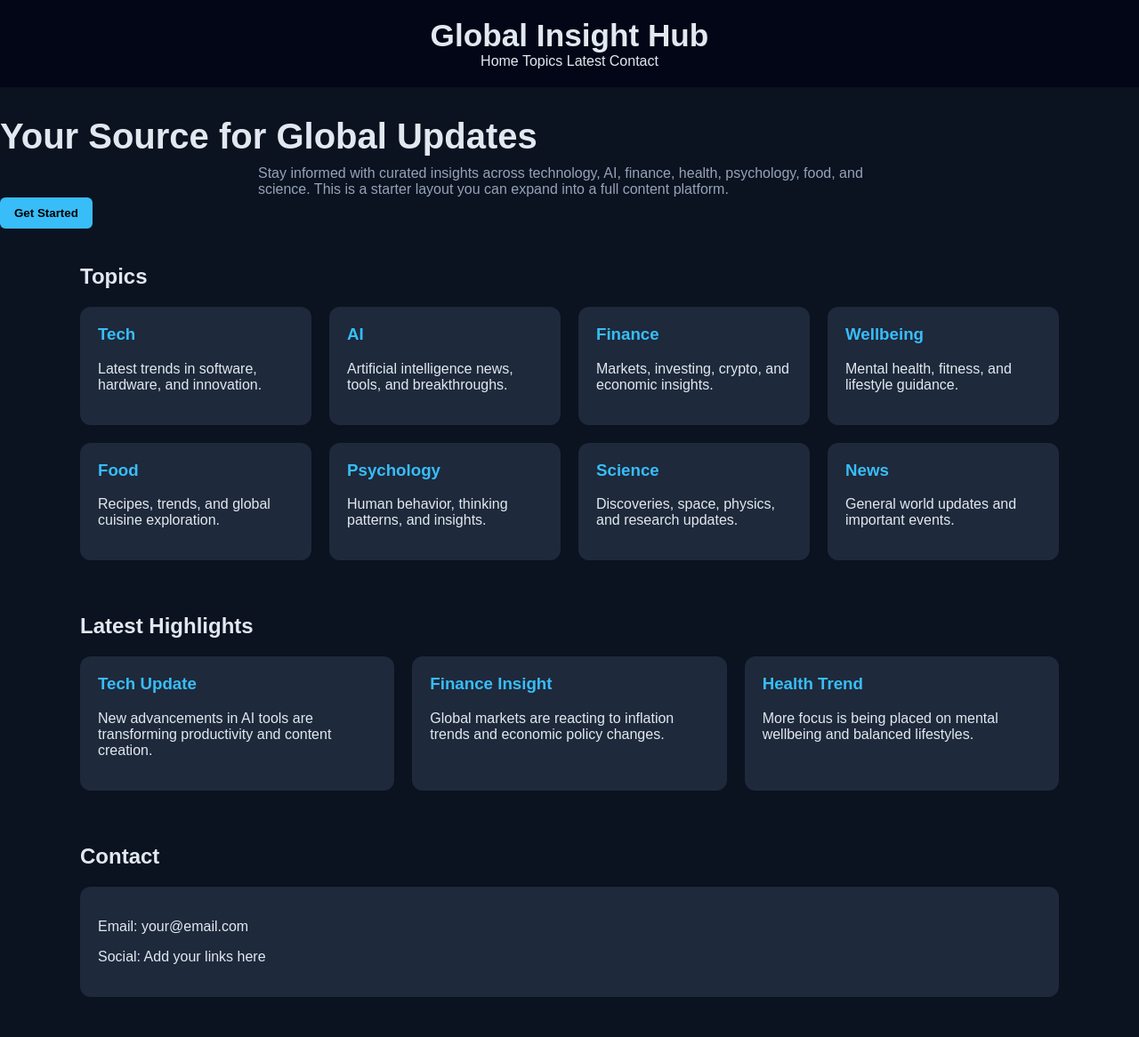
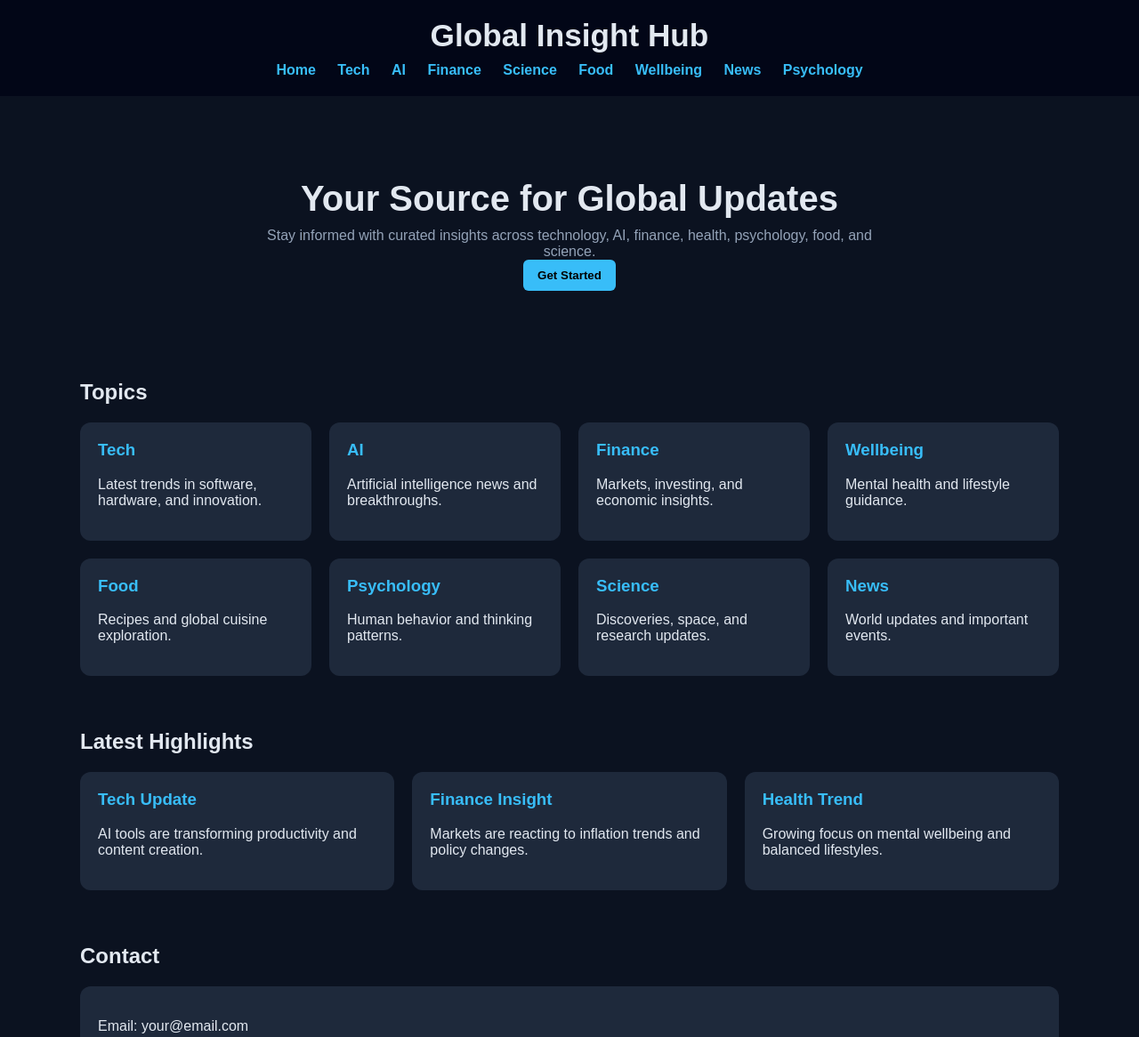
Before and after one commit to Maxcpore/global-insight-hub, a plain HTML site: page index.html in a window 1280 px wide. Shown: the top 1166 px of the page at 89% size. Drawn offline with Linux system fonts and the light colour scheme.

Commit message:
Update index.html

```diff
--- a/index.html
+++ b/index.html
@@ -1,15 +1,19 @@
-<!DOCTYPE html><html lang="en">
+<!DOCTYPE html>
+<html lang="en">
 <head>
   <meta charset="UTF-8" />
   <meta name="viewport" content="width=device-width, initial-scale=1.0" />
   <title>Global Insight Hub</title>
+
   <style>
     body {
       margin: 0;
       font-family: Arial, sans-serif;
       background-color: #0b1220;
       color: #e2e8f0;
-    }header {
+    }
+
+    header {
       background: #020617;
       padding: 20px;
       text-align: center;
@@ -20,17 +24,20 @@
       font-size: 2.2rem;
     }
 
-<nav>
-  <a href="index.html">Home</a>
-  <a href="tech.html">Tech</a>
-  <a href="ai.html">AI</a>
-  <a href="finance.html">Finance</a>
-  <a href="science.html">Science</a>
-  <a href="food.html">Food</a>
-  <a href="wellbeing.html">Wellbeing</a>
-  <a href="news.html">News</a>
-  <a href="psychology.html">Psychology</a>
-</nav>
+    nav {
+      margin-top: 10px;
+    }
+
+    nav a {
+      color: #38bdf8;
+      margin: 0 10px;
+      text-decoration: none;
+      font-weight: bold;
+    }
+
+    nav a:hover {
+      text-decoration: underline;
+    }
 
     .hero {
       padding: 60px 20px;
@@ -91,60 +98,80 @@
     button:hover {
       background: #0ea5e9;
     }
-
   </style>
 </head>
-<body>  <header>
+
+<body>
+
+  <header>
     <h1>Global Insight Hub</h1>
+
+    <!-- Navigation (multi-page links) -->
     <nav>
-      <a onclick="scrollToSection('home')">Home</a>
-      <a onclick="scrollToSection('topics')">Topics</a>
-      <a onclick="scrollToSection('latest')">Latest</a>
-      <a onclick="scrollToSection('contact')">Contact</a>
+      <a href="index.html">Home</a>
+      <a href="tech.html">Tech</a>
+      <a href="ai.html">AI</a>
+      <a href="finance.html">Finance</a>
+      <a href="science.html">Science</a>
+      <a href="food.html">Food</a>
+      <a href="wellbeing.html">Wellbeing</a>
+      <a href="news.html">News</a>
+      <a href="psychology.html">Psychology</a>
     </nav>
-  </header>  <section class="hero" id="home">
+  </header>
+
+  <section class="hero">
     <h2>Your Source for Global Updates</h2>
-    <p>Stay informed with curated insights across technology, AI, finance, health, psychology, food, and science. This is a starter layout you can expand into a full content platform.</p>
+    <p>
+      Stay informed with curated insights across technology, AI, finance, health,
+      psychology, food, and science.
+    </p>
     <button onclick="alert('Welcome to Global Insight Hub!')">Get Started</button>
-  </section>  <section class="container" id="topics">
+  </section>
+
+  <section class="container">
     <h2>Topics</h2>
     <div class="grid">
       <div class="card"><h3>Tech</h3><p>Latest trends in software, hardware, and innovation.</p></div>
-      <div class="card"><h3>AI</h3><p>Artificial intelligence news, tools, and breakthroughs.</p></div>
-      <div class="card"><h3>Finance</h3><p>Markets, investing, crypto, and economic insights.</p></div>
-      <div class="card"><h3>Wellbeing</h3><p>Mental health, fitness, and lifestyle guidance.</p></div>
-      <div class="card"><h3>Food</h3><p>Recipes, trends, and global cuisine exploration.</p></div>
-      <div class="card"><h3>Psychology</h3><p>Human behavior, thinking patterns, and insights.</p></div>
-      <div class="card"><h3>Science</h3><p>Discoveries, space, physics, and research updates.</p></div>
-      <div class="card"><h3>News</h3><p>General world updates and important events.</p></div>
+      <div class="card"><h3>AI</h3><p>Artificial intelligence news and breakthroughs.</p></div>
+      <div class="card"><h3>Finance</h3><p>Markets, investing, and economic insights.</p></div>
+      <div class="card"><h3>Wellbeing</h3><p>Mental health and lifestyle guidance.</p></div>
+      <div class="card"><h3>Food</h3><p>Recipes and global cuisine exploration.</p></div>
+      <div class="card"><h3>Psychology</h3><p>Human behavior and thinking patterns.</p></div>
+      <div class="card"><h3>Science</h3><p>Discoveries, space, and research updates.</p></div>
+      <div class="card"><h3>News</h3><p>World updates and important events.</p></div>
     </div>
-  </section>  <section class="container" id="latest">
+  </section>
+
+  <section class="container">
     <h2>Latest Highlights</h2>
     <div class="grid">
       <div class="card">
         <h3>Tech Update</h3>
-        <p>New advancements in AI tools are transforming productivity and content creation.</p>
+        <p>AI tools are transforming productivity and content creation.</p>
       </div>
       <div class="card">
         <h3>Finance Insight</h3>
-        <p>Global markets are reacting to inflation trends and economic policy changes.</p>
+        <p>Markets are reacting to inflation trends and policy changes.</p>
       </div>
       <div class="card">
         <h3>Health Trend</h3>
-        <p>More focus is being placed on mental wellbeing and balanced lifestyles.</p>
+        <p>Growing focus on mental wellbeing and balanced lifestyles.</p>
       </div>
     </div>
-  </section>  <section class="container" id="contact">
+  </section>
+
+  <section class="container">
     <h2>Contact</h2>
     <div class="card">
       <p>Email: your@email.com</p>
       <p>Social: Add your links here</p>
     </div>
-  </section>  <footer>
+  </section>
+
+  <footer>
     <p>© 2026 Global Insight Hub. All rights reserved.</p>
-  </footer>  <script>
-    function scrollToSection(id) {
-      document.getElementById(id).scrollIntoView({ behavior: 'smooth' });
-    }
-  </script></body>
+  </footer>
+
+</body>
 </html>
```
Lines whose indentation alone changed are shown as unchanged.
